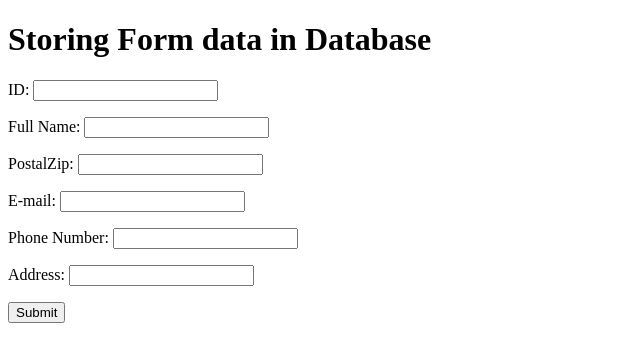
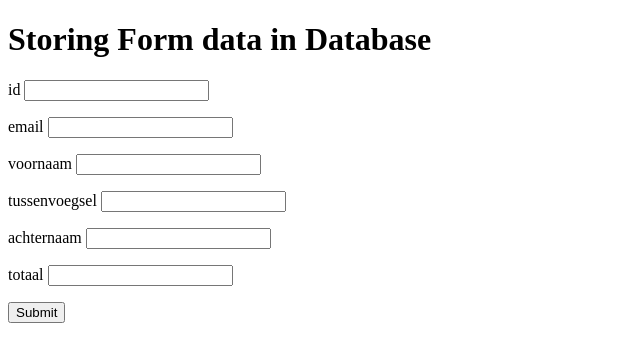
Before and after one commit to Kieran-I/CRUD_debiteur, a PHP site: page /new.php in a window 1280 px wide. Shown: the top 362 px of the page, without its empty margins (0-640 px from the left). Run offline with PHP 8.4, Linux system fonts and the light colour scheme.

Commit message:
Update new.php

```diff
--- a/new.php
+++ b/new.php
@@ -10,43 +10,44 @@
 		<form action="insert.php" method="post">
 
 <p>
-			<label for="id">ID:</label>
+			<label for="id">id</label>
 			<input type="text" name="id" id="id">
 			</p>
 
 
 <p>
-			<label for="fullName">Full Name:</label>
+			<label for="fullName">email</label>
 			<input type="text" name="Email" id="full_name">
 			</p>
 
 
 <p>
-			<label for="post">PostalZip:</label>
+			<label for="post">voornaam</label>
 			<input type="text" name="voornaam" id="post">
 			</p>
 
 
 <p>
-			<label for="email">E-mail:</label>
+			<label for="email">tussenvoegsel</label>
 			<input type="text" name="tussenvoegsel" id="email">
 			</p>
 
 
 <p>
-			<label for="Phone">Phone Number:</label>
+			<label for="Phone">achternaam</label>
 			<input type="text" name="achternaam" id="phone">
 			</p>
 
 
 <p>
-			<label for="Address">Address:</label>
+			<label for="Address">totaal</label>
 			<input type="text" name="Totaal" id="Address">
 			</p>
 
 
 
 			<input type="submit" value="Submit">
+
 		</form>
 
 </body>
```
